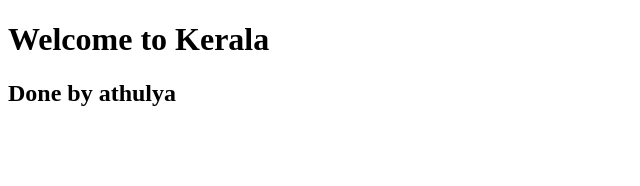
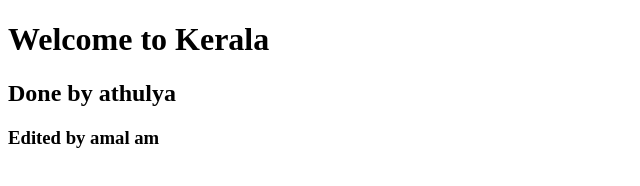
Before and after one commit to ATHULYA-SUNIL/file_test, a plain HTML site: page index.html in a window 1280 px wide. Shown: the whole page, without its empty margins (0-640 px from the left). Drawn offline with Linux system fonts and the light colour scheme.

Commit message:
editing by amal

```diff
--- a/index.html
+++ b/index.html
@@ -8,5 +8,7 @@
 <body>
     <h1>Welcome to Kerala</h1>
     <h2>Done by athulya</h2>
+
+    <h3>Edited by amal am</h3>
 </body>
 </html>
```
